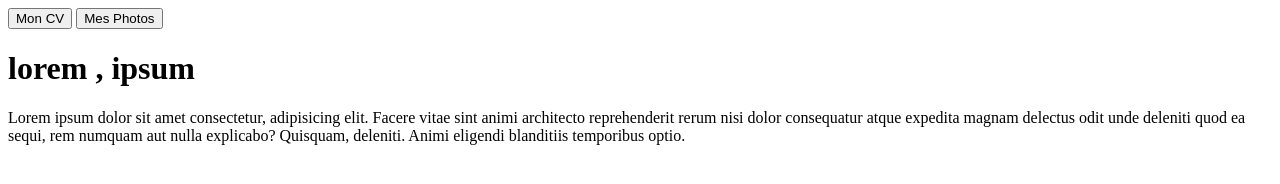
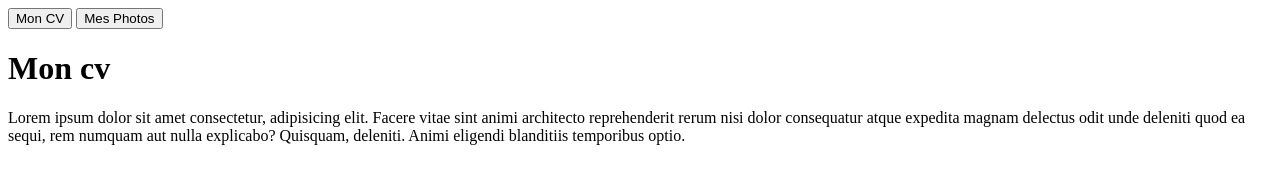
Before and after one commit to Tahma93/nuveo-tech, a plain HTML site: page jour04/07-correction.html in a window 1280 px wide. Drawn offline with Linux system fonts and the light colour scheme.

Commit message:
modification du titre

```diff
--- a/jour04/07-correction.html
+++ b/jour04/07-correction.html
@@ -10,7 +10,7 @@
     <button data-index="1">Mes Photos</button>
 
     <div>
-        <h1>lorem , ipsum</h1>
+        <h1>Mon cv </h1>
         <p>Lorem ipsum dolor sit amet consectetur, adipisicing elit. Facere vitae sint animi architecto reprehenderit rerum nisi dolor consequatur atque expedita magnam delectus odit unde deleniti quod ea sequi, rem numquam aut nulla explicabo? Quisquam, deleniti. Animi eligendi blanditiis temporibus optio.</p>
           </div>
 
```
